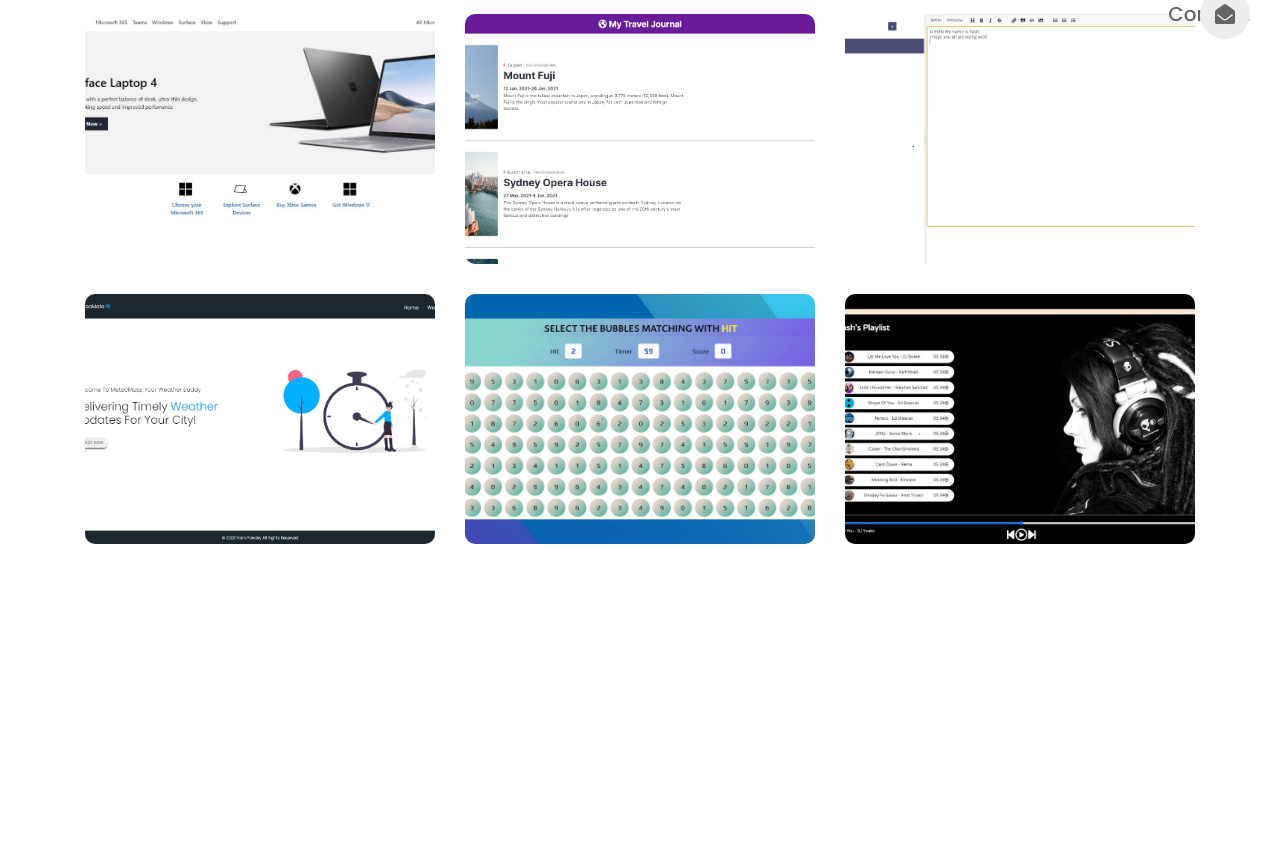
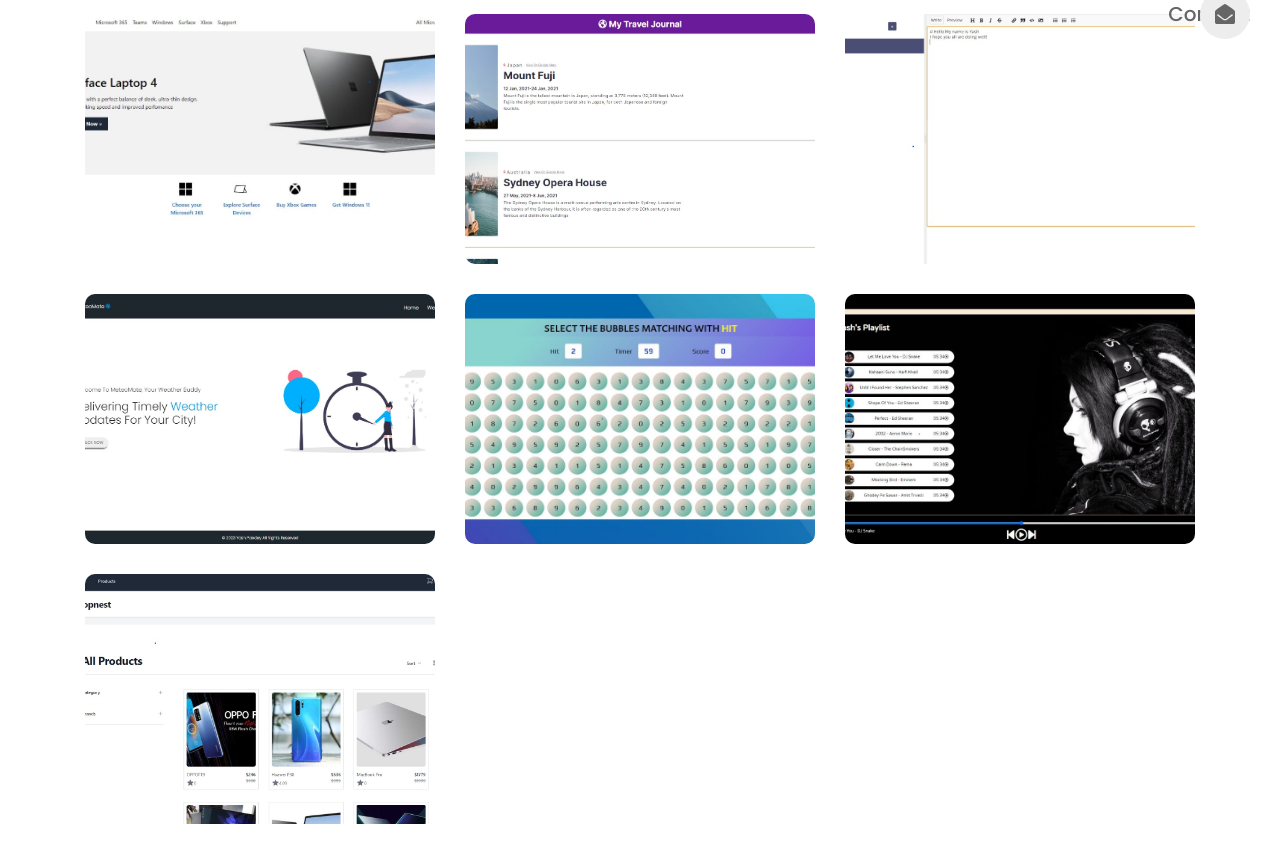
Before and after one commit to CodeWithYashp/portfolio, a React (Vite) app: page /portfolio in a window 1280 px wide. Shown: the part 491-1353 px from the top of the page. Before the commit the page ends 1105 px from the top, so only its background shows below. Built offline with nearby package versions, Linux system fonts and the light colour scheme.

Commit message:
added mern project

```diff
--- a/src/data.jsx
+++ b/src/data.jsx
@@ -18,6 +18,7 @@
 import Work7 from "./assets/project-7.jpg";
 import Work8 from "./assets/project-8.jpg";
 import Work9 from "./assets/project-9.jpg";
+import Work10 from "./assets/project-10.jpg";
 
 import Theme1 from "./assets/purple.png";
 import Theme2 from "./assets/red.png";
@@ -458,6 +459,28 @@
       },
     ],
   },
+  {
+    id: 10,
+    img: Work10,
+    title: "MERN Project",
+    details: [
+      {
+        icon: <FiFileText />,
+        title: "Project : ",
+        desc: "ShopNest",
+      },
+      {
+        icon: <FaCode />,
+        title: "Language : ",
+        desc: "MERN Stack",
+      },
+      {
+        icon: <FiExternalLink />,
+        title: "Preview : ",
+        desc: "https://shopnest-git-main-codewithyashp.vercel.app/",
+      },
+    ],
+  },
 ];
 
 export const themes = [
```
Also changed, not shown: src/assets/project-10.jpg (added), src/assets/project-2.jpg.
